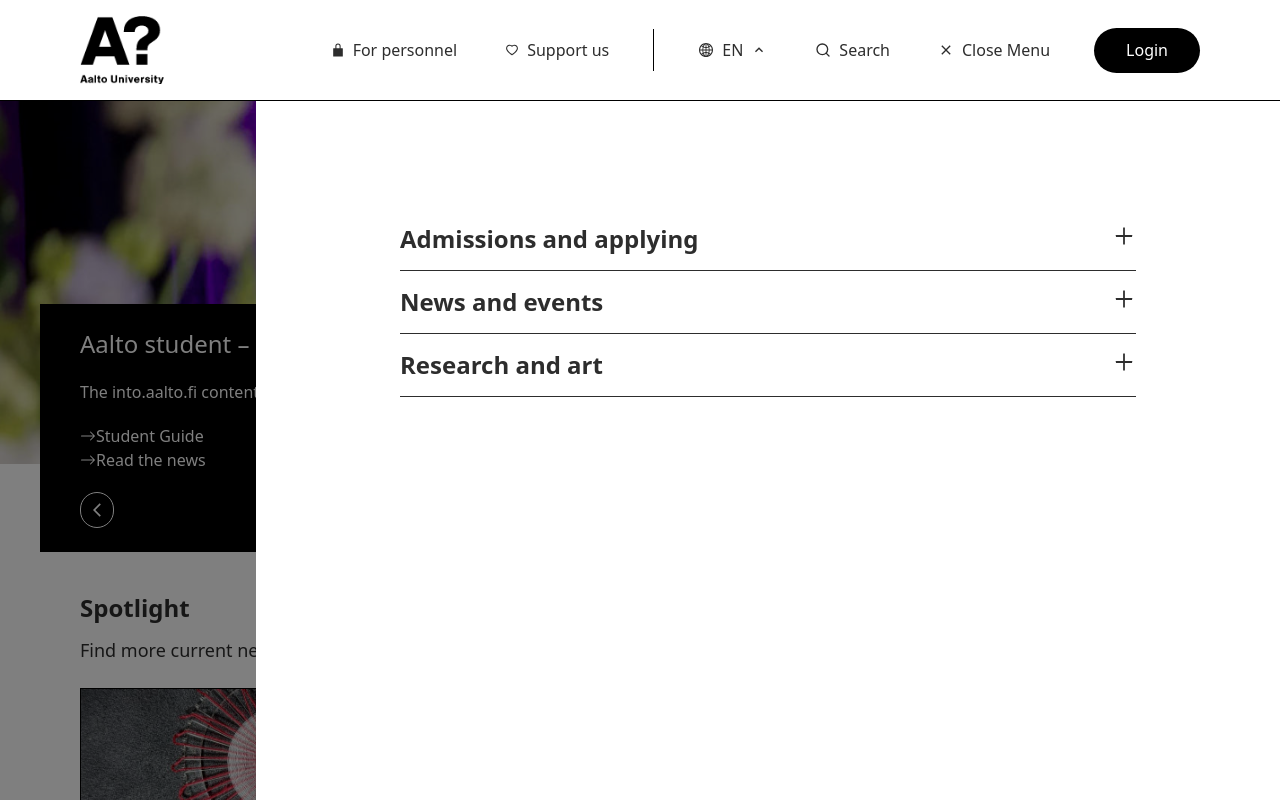
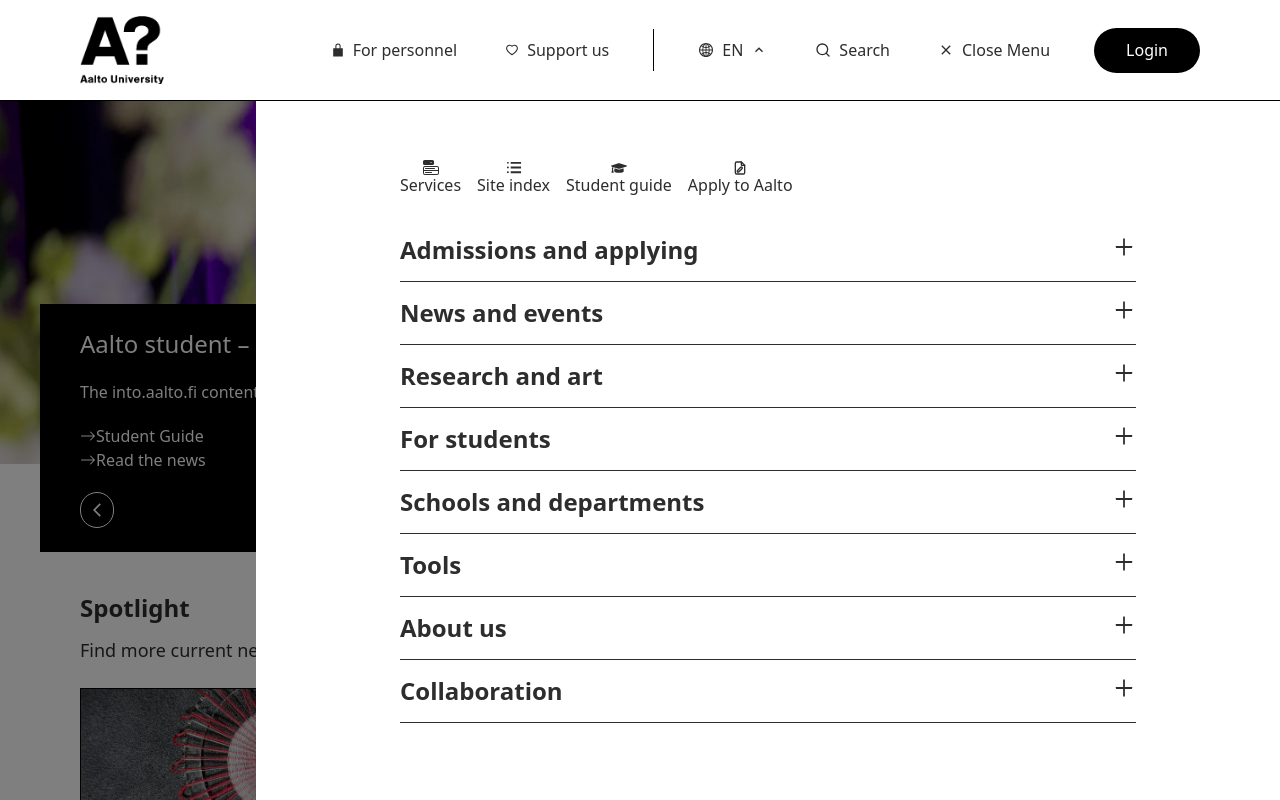
Before and after one commit to Odile078/aalto-clone-feb, a Next.js app: page / in a window 1280 px wide. Both pictures are taken after a click on the button "Menu". Shown: the top 800 px of the page. Built offline with nearby package versions, Linux system fonts and the light colour scheme.

Commit message:
feat: add page designs

```diff
--- a/components/layout/Header.jsx
+++ b/components/layout/Header.jsx
@@ -3,9 +3,12 @@ import { AiOutlineHeart, AiOutlineGlobal, AiOutlinePlus } from "react-icons/ai";
 import { MdClose, MdKeyboardArrowUp } from "react-icons/md";
 import { FiSearch } from "react-icons/fi";
 import { BiMenu } from "react-icons/bi";
+import { TfiMenuAlt } from "react-icons/tfi";
+import { FaGraduationCap } from "react-icons/fa";
+import { TbFilePencil } from "react-icons/tb";
 import Link from "next/link";
 import { useEffect, useState } from "react";
-import { BsArrowRight } from "react-icons/bs";
+import { BsArrowRight, BsFillMenuButtonFill } from "react-icons/bs";
 import Image from "next/image";
 
 const Header = () => {
@@ -30,7 +33,7 @@ const Header = () => {
     <header className="">
       <div className="fixed z-30 flex justify-between w-full px-3 bg-white border-b border-black lg:px-20">
         <div
-          className={`space-y-px transition-all duration-300 group ${
+          className={`space-y-px transition-all duration-400 ease-in-out group ${
             pageIsScrolled ? "py-1" : "py-4"
           }`}
         >
@@ -138,26 +141,38 @@ const Header = () => {
       </div>
       {menuIsOpen ? (
         <section className="">
-          <div className="fixed top-0 right-0 z-10 grid w-screen h-screen mx-auto bg-black bg-opacity-50 m ">
+          <div className="fixed right-0 z-10 grid w-screen h-screen mx-auto bg-black bg-opacity-50 top-30 ">
             <div className="w-[80%] 2xl:w-[40%] bg-white right-0 fixed">
               <div className="relative h-screen overflow-y-auto">
-                {/* <div
-                  onClick={handleOpenMenu}
-                  className="bg-[#F2EFED] ml-auto p-5 cursor-pointer absolute top-0 right-0 group"
-                >
-                  <MdClose className="text-4xl duration-700 ease-in-out transform group-hover:rotate-180 rotate-icon " />
-                </div> */}
-                <div className="">
-                  <div className="flex flex-col justify-between cursor-pointer pt-52 px-36">
+                <div className="px-4 pt-40 space-y-6 sm:px-36">
+                  <div className="flex gap-4">
+                    <div className="flex flex-col items-center">
+                      <BsFillMenuButtonFill />
+                      <p className="text-base leading-[19px]">Services</p>
+                    </div>
+                    <div className="flex flex-col items-center">
+                      <TfiMenuAlt />
+                      <p className="text-base leading-[19px]">Site index</p>
+                    </div>
+                    <div className="flex flex-col items-center">
+                      <FaGraduationCap />
+                      <p className="text-base leading-[19px]">Student guide</p>
+                    </div>
+                    <div className="flex flex-col items-center">
+                      <TbFilePencil />
+                      <p className="text-base leading-[19px]">Apply to Aalto</p>
+                    </div>
+                  </div>
+                  <div className="flex flex-col justify-between cursor-pointer ">
                     {[
                       "Admissions and applying",
                       "News and events",
                       "Research and art",
-                      // "For students",
-                      // "Schools and departments",
-                      // "Tools",
-                      // "About us",
-                      // "Collaboration",
+                      "For students",
+                      "Schools and departments",
+                      "Tools",
+                      "About us",
+                      "Collaboration",
                       ,
                     ].map((e, i) => {
                       return (
@@ -187,5 +202,16 @@ const Header = () => {
     </header>
   );
 };
-
+// ${
+//   menuIsOpen
+//     ? "translate-x-[100vw] duration-1000"
+//     : "translate-x-[200vw] duration-700"
+// }
+// `}
+// >
+// <div
+//   className={`fixed right-0 z-10 grid w-screen h-screen mx-auto bg-black bg-opacity-50 top-30 duration-1000 delay-700 ease-in-out origin-right transform ${
+//     menuIsOpen ? "-translate-x-[100vw] " : "translate-x-[10vw]"
+//   } `}
+// >
 export default Header;
--- a/components/sections/Community.jsx
+++ b/components/sections/Community.jsx
@@ -5,11 +5,11 @@ import community2 from "../../public/images/community-2.jpeg";
 import community3 from "../../public/images/community-3.jpeg";
 const Community = () => {
   return (
-    <div className="mt-6 space-y-10">
+    <div className="mt-16 mb-6 space-y-10">
       <h2 className="text-3xl font-semibold text-center">
         important-quicklinks
       </h2>
-      <div className="flex flex-col mx-3 max-w-7xl md:mx-auto sm:justify-between sm:flex-row sm:items-center">
+      <div className="flex flex-col gap-4 mx-3 md:px-16 max-w-7xl md:mx-auto sm:justify-between sm:flex-row sm:items-center">
         {[
           {
             icon: (
--- a/components/sections/Explore.jsx
+++ b/components/sections/Explore.jsx
@@ -7,6 +7,7 @@ import { HiOutlinePhone } from "react-icons/hi";
 import SectionHeader from "../ui/SectionHeader";
 import ContentCard from "../ui/ContentCard";
 import exploreCard1 from "../../public/images/explore-1.jpeg";
+import lobbie2 from "../../public/images/explore-2.jpg";
 import lobbie from "../../public/images/lobbie.jpeg";
 import { BsArrowRight } from "react-icons/bs";
 import Community from "./Community";
@@ -16,11 +17,13 @@ const Explore = () => {
       <Image
         src={explore}
         alt="Explore background"
-        className="relative object-cover object-center w-screen max-h-96 -z-10"
+        className="relative object-cover object-center w-screen h-96 md:h-96 md:max-h-96 -z-10"
       />
       <MainWrapper>
-        <div className="-mt-20 bg-yellow-400 ">
-          <h1 className="p-10 text-6xl font-bold">Explore Aalto University</h1>
+        <div className="-mt-40 bg-yellow-400 ">
+          <h1 className="p-10 pb-16 text-6xl font-bold">
+            Explore Aalto University
+          </h1>
           <div className="grid grid-cols-1 border-t border-black md:grid-cols-3">
             {["Study at Aalto", "Open positions", "Contact us"].map((e, i) => (
               <div
@@ -41,7 +44,7 @@ const Explore = () => {
           <h2 className="text-3xl font-semibold text-center">
             important-quicklinks
           </h2>
-          <div className="flex flex-col max-w-2xl mx-3 md:mx-auto sm:justify-between sm:flex-row sm:items-center">
+          <div className="flex flex-col max-w-2xl gap-6 mx-3 md:mx-auto sm:justify-between sm:flex-row sm:items-center">
             {[
               { icon: <FaPen className="text-2xl" />, title: "For personnel" },
               {
@@ -118,7 +121,7 @@ const Explore = () => {
                 description: "The School of Arts, Design and Architecture...",
               },
             ].map((e, i) => (
-              <ContentCard key={i} {...e} flexed={true} />
+              <ContentCard key={i} {...e} flexed={true} bordered={true} />
             ))}
           </div>
         </div>
@@ -131,7 +134,7 @@ const Explore = () => {
                 alt="explore more"
               />
             </div>
-            <div className="space-y-6">
+            <div className="self-center space-y-6">
               <h3 className="text-3xl font-semibold">
                 campus-lively-and-thriving
               </h3>
@@ -158,7 +161,7 @@ const Explore = () => {
             </div>
           </div>
           <div className="grid grid-cols-1 gap-6 my-10 md:grid-cols-2">
-            <div className="space-y-6">
+            <div className="self-center space-y-6">
               <h3 className="text-3xl font-semibold">
                 Virtual Campus Experience
               </h3>
@@ -185,14 +188,14 @@ const Explore = () => {
             </div>
             <div>
               <Image
-                src={lobbie}
+                src={lobbie2}
                 className="object-cover object-center"
                 alt="explore more"
               />
             </div>
           </div>
         </div>
-        <div className="grid grid-cols-1 gap-4 mt-6 sm:grid-cols-2 lg:grid-cols-4">
+        <div className="grid grid-cols-1 gap-4 mt-10 sm:grid-cols-2 lg:grid-cols-4">
           {[
             {
               img: (
--- a/components/sections/Information.jsx
+++ b/components/sections/Information.jsx
@@ -34,7 +34,7 @@ const Information = () => {
               description: "Information on the effects of coronavirus...",
             },
           ].map((e, i) => (
-            <ContentCard key={i} {...e} flexed={true} />
+            <ContentCard key={i} {...e} flexed={true} bordered={true} />
           ))}
         </div>
       </div>
--- a/components/sections/SpotLight.jsx
+++ b/components/sections/SpotLight.jsx
@@ -55,7 +55,7 @@ const SpotLight = () => {
               detail: "News",
             },
           ].map((e, i) => (
-            <ContentCard key={i} {...e} />
+            <ContentCard key={i} {...e} bordered={true} />
           ))}
         </div>
       </div>
--- a/components/ui/ContentCard.jsx
+++ b/components/ui/ContentCard.jsx
@@ -7,11 +7,14 @@ const ContentCard = ({
   date,
   detail,
   flexed = false,
+  bordered = false,
 }) => {
-  console.log(img, title, description, date, detail);
+  // console.log(img, title, description, date, detail);
   return (
     <div
-      className={`border border-black ${flexed ? "flex justify-between" : ""}`}
+      className={`${bordered ? " border border-black " : ""} ${
+        flexed ? " flex justify-between" : ""
+      }`}
     >
       {img}
       <div className="p-4 space-y-4">
```
Also changed, not shown: public/images/explore-2.jpg (added).
